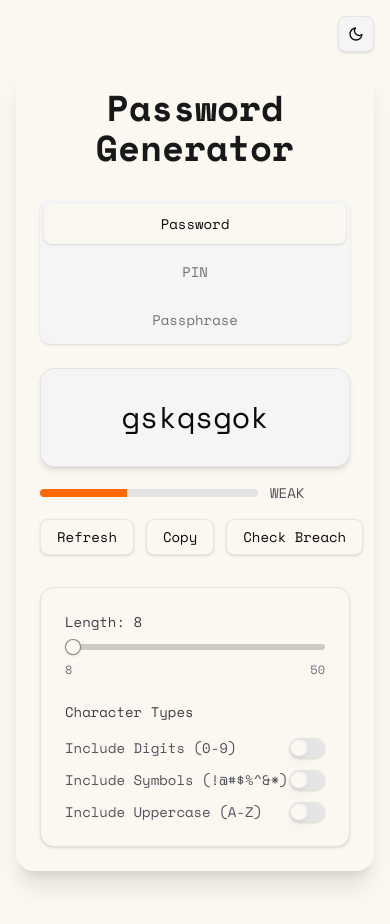
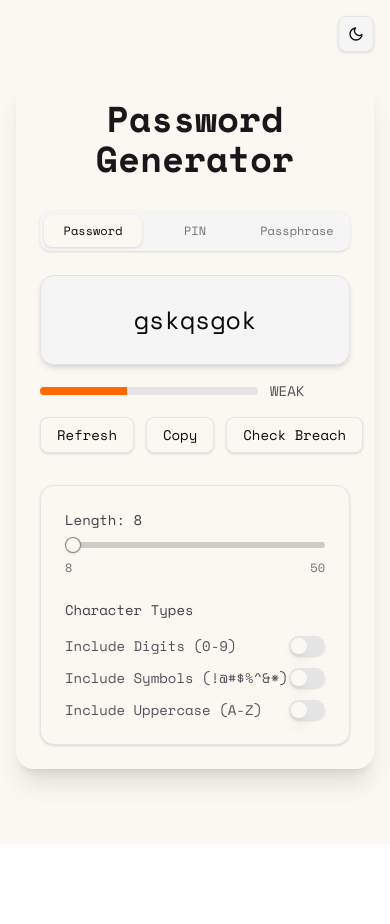
Before and after one commit to clementleetimfu/nextjs-password-generator, a Next.js app: page / in a window 390 px wide. Shown: the top 924 px of the page. After the commit the page ends 844 px from the top, so only its background shows below. Built offline with nearby package versions, Linux system fonts and the light colour scheme.

Commit message:
update font size and layout in mobile view

```diff
--- a/app/components/password-generator/passphrase-controls.tsx
+++ b/app/components/password-generator/passphrase-controls.tsx
@@ -51,11 +51,11 @@ export function PassphraseControls({
           className="w-full"
           data-testid="separator-selector"
         >
-          <TabsList className="grid w-full grid-cols-2 md:grid-cols-4">
-            <TabsTrigger value="space">Space</TabsTrigger>
-            <TabsTrigger value="hyphen">Hyphen</TabsTrigger>
-            <TabsTrigger value="underscore">Underscore</TabsTrigger>
-            <TabsTrigger value="period">Period</TabsTrigger>
+          <TabsList className="flex w-full gap-1">
+            <TabsTrigger value="space" className="flex-1 h-7 text-xs">Space</TabsTrigger>
+            <TabsTrigger value="hyphen" className="flex-1 h-7 text-xs">Hyphen</TabsTrigger>
+            <TabsTrigger value="underscore" className="flex-1 h-7 text-xs">Underscore</TabsTrigger>
+            <TabsTrigger value="period" className="flex-1 h-7 text-xs">Period</TabsTrigger>
           </TabsList>
         </Tabs>
       </div>
--- a/app/components/password-generator/password-display.tsx
+++ b/app/components/password-generator/password-display.tsx
@@ -52,7 +52,7 @@ export function PasswordDisplay({
     <div className="flex flex-col items-center gap-4 w-full max-w-2xl" data-testid="password-display">
       <div className="relative w-full">
         <div className="bg-muted border border-zinc-200 dark:border-zinc-600 rounded-xl p-6 text-center shadow-md dark:shadow-black/40 hover:shadow-lg dark:hover:shadow-black/50 transition-shadow duration-200">
-          <p className="text-3xl md:text-4xl font-mono break-all leading-relaxed text-foreground">
+          <p className="text-[25px] md:text-4xl font-mono break-all leading-relaxed text-foreground">
             {value}
           </p>
         </div>
--- a/app/page.tsx
+++ b/app/page.tsx
@@ -61,10 +61,10 @@ export default function Home() {
             className="w-full"
             data-testid="tabs"
           >
-<TabsList className="grid w-full grid-cols-1 gap-2 md:grid-cols-3 md:gap-1 shadow-sm">
-              <TabsTrigger value="password" data-testid="tab-password" className="h-10 text-sm md:h-9 md:text-sm">Password</TabsTrigger>
-              <TabsTrigger value="pin" data-testid="tab-pin" className="h-10 text-sm md:h-9 md:text-sm">PIN</TabsTrigger>
-              <TabsTrigger value="passphrase" data-testid="tab-passphrase" className="h-10 text-sm md:h-9 md:text-sm">Passphrase</TabsTrigger>
+            <TabsList className="flex w-full gap-1 shadow-sm">
+              <TabsTrigger value="password" data-testid="tab-password" className="flex-1 h-8 text-xs md:h-9 md:text-sm">Password</TabsTrigger>
+              <TabsTrigger value="pin" data-testid="tab-pin" className="flex-1 h-8 text-xs md:h-9 md:text-sm">PIN</TabsTrigger>
+              <TabsTrigger value="passphrase" data-testid="tab-passphrase" className="flex-1 h-8 text-xs md:h-9 md:text-sm">Passphrase</TabsTrigger>
             </TabsList>
 
             <TabsContent value="password" className="mt-6">
```
